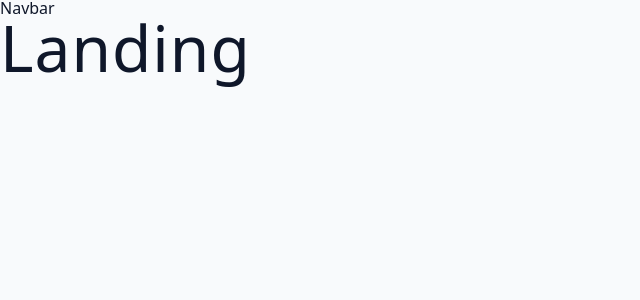
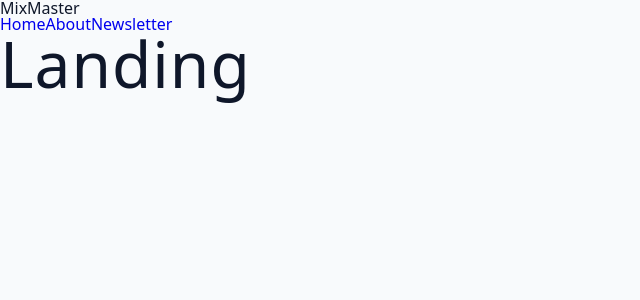
Before and after one commit to volkankarakaya/mixmaster, a React (Vite) app: page / in a window 1280 px wide. Shown: the top 300 px of the page, without its empty margins (0-640 px from the left). Built offline with nearby package versions, Linux system fonts and the light colour scheme.

Commit message:
create Navbar component

```diff
--- /dev/null
+++ b/src/components/Navbar.jsx
@@ -0,0 +1,25 @@
+import React from "react";
+import { NavLink } from "react-router-dom";
+
+const Navbar = () => {
+  return (
+    <nav>
+      <div className="nav-center">
+        <span className="logo">MixMaster</span>
+        <div className="nav-links">
+          <NavLink to="/" className="nav-link">
+            Home
+          </NavLink>
+          <NavLink to="/about" className="nav-link">
+            About
+          </NavLink>
+          <NavLink to="/newsletter" className="nav-link">
+            Newsletter
+          </NavLink>
+        </div>
+      </div>
+    </nav>
+  );
+};
+
+export default Navbar;
--- a/src/pages/HomeLayout.jsx
+++ b/src/pages/HomeLayout.jsx
@@ -1,12 +1,13 @@
 import React from "react";
 import { Link, Outlet } from "react-router-dom";
+import Navbar from "../components/Navbar";
 
 const HomeLayout = () => {
   return (
-    <div>
-      <nav>Navbar</nav>
+    <>
+      <Navbar />
       <Outlet />
-    </div>
+    </>
   );
 };
 
```
